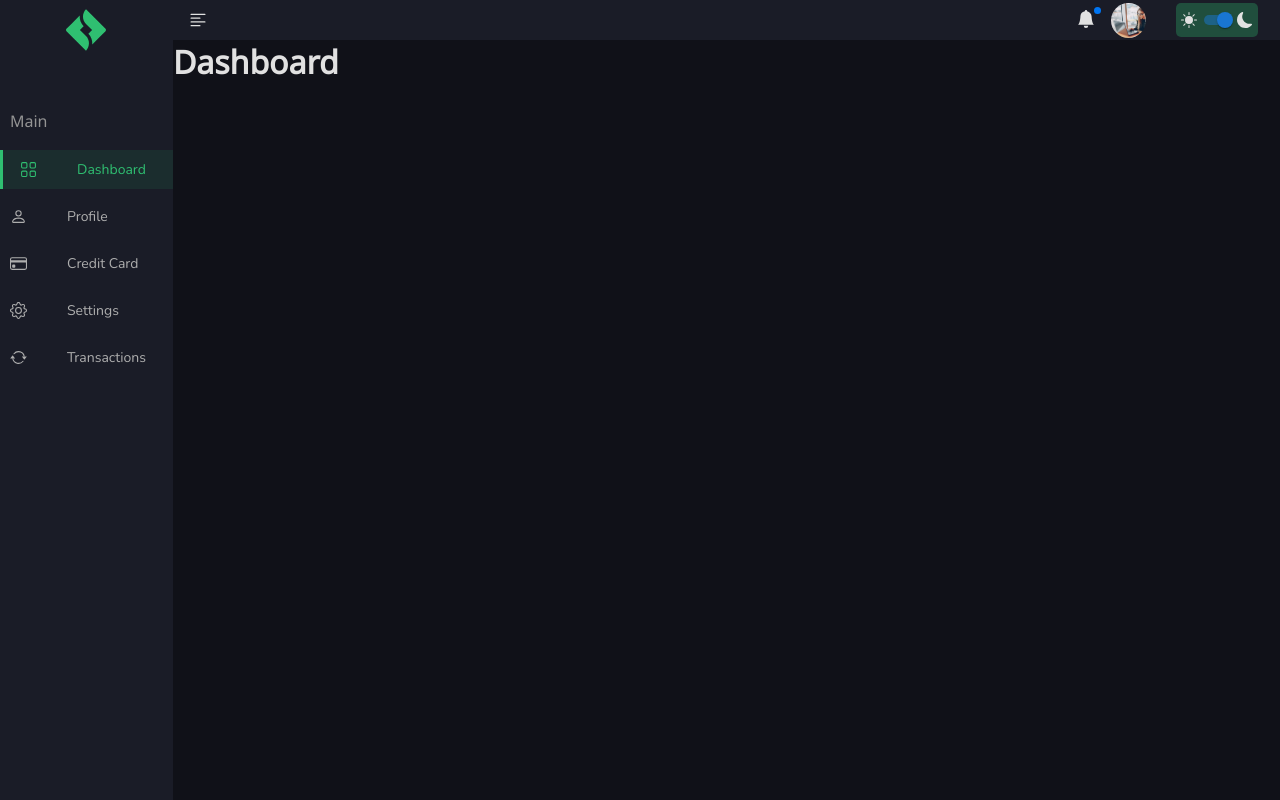
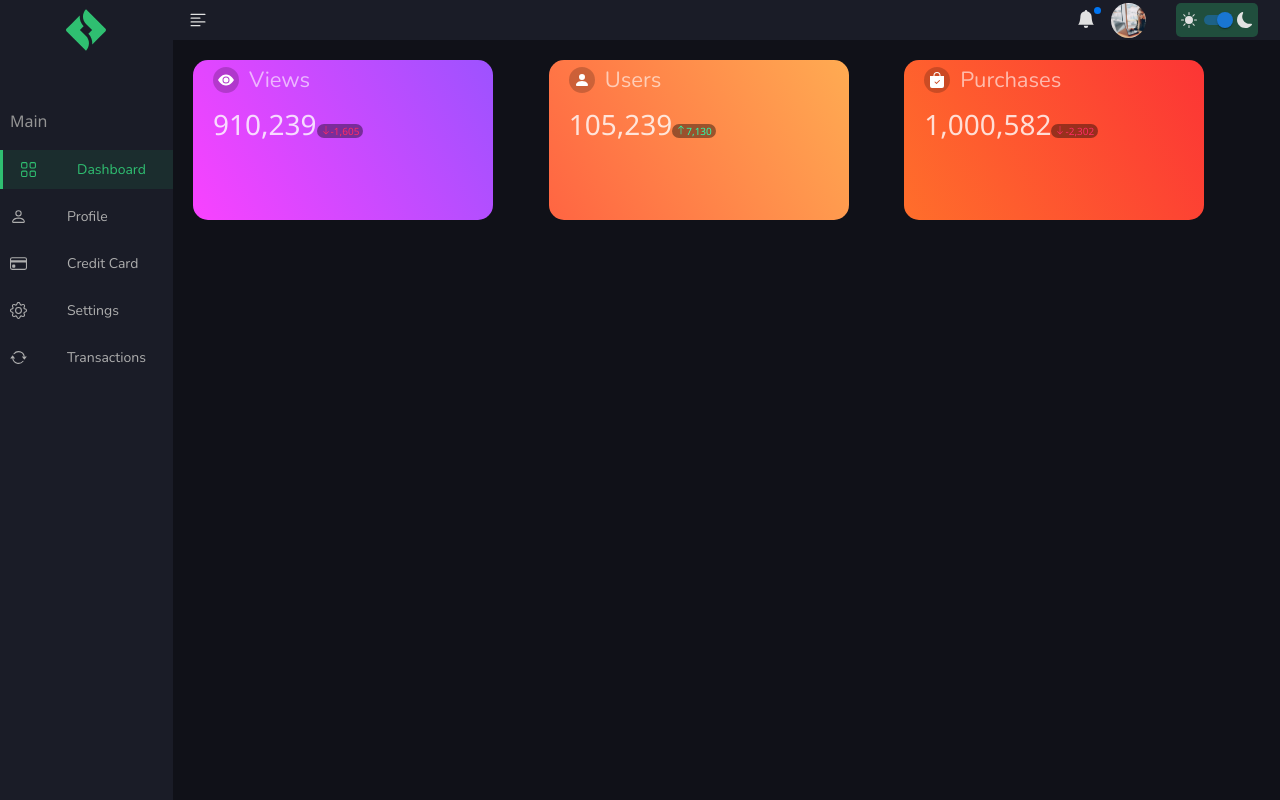
Before and after one commit to Jackson-SM/DashboardPayment, a React (Vite) app: page / in a window 1280 px wide. Built offline with nearby package versions, Linux system fonts and the light colour scheme.

Commit message:
cards dashboard

```diff
--- a/src/pages/Dashboard/Content/Main/styles.ts
+++ b/src/pages/Dashboard/Content/Main/styles.ts
@@ -1,4 +1,5 @@
 import styled from 'styled-components';
 
 export const MainContainer = styled.main`
+  padding: 20px;
 `;
--- /dev/null
+++ b/src/pages/Dashboard/Sections/DashboardSection/Components/Card/Card.tsx
@@ -0,0 +1,41 @@
+import React from 'react'
+import { BsArrowDown, BsArrowUp } from 'react-icons/bs';
+import { CardStyle } from './styles'
+
+
+type CardPropsCustom = {
+  children?: React.ReactNode;
+  title: string;
+  icon: JSX.Element;
+  numbers: number;
+  last_increase: number;
+}
+type CardProps = React.ComponentProps<typeof CardStyle> & CardPropsCustom;
+
+export const Card = ({ children, title, icon, numbers, last_increase,...rest }: CardProps) => {
+
+  const NumberFormat = Intl.NumberFormat();
+  const numbers_format = NumberFormat.format(numbers);
+  const last_increase_format = NumberFormat.format(last_increase);
+
+  const increase_negative = { color: '#2BFFAE' }
+  const increase_positive = { color: '#FF2B64' }
+
+  return (
+    <CardStyle {...rest}>
+      <div className="top">
+        <div className="icon">
+          {icon}
+        </div>
+        <span className="title">{title}</span>
+      </div>
+      <div className="info">
+        <span className="numbers">{numbers_format}</span>
+        <span className="last_mounth_increase" style={last_increase < 0 ? {...increase_positive} : { ...increase_negative }}>
+          { last_increase < 0 ? <BsArrowDown /> : <BsArrowUp /> }
+          {last_increase_format}
+        </span>
+      </div>
+    </CardStyle>
+  )
+}
--- /dev/null
+++ b/src/pages/Dashboard/Sections/DashboardSection/Components/Card/styles.ts
@@ -0,0 +1,81 @@
+import { darken, transparentize } from 'polished';
+import styled from 'styled-components';
+
+type VariantCards = {
+  gradient?: string;
+}
+
+export const CardStyle = styled.div<VariantCards>`
+  width: 300px;
+  height: 160px;
+
+  padding: 5px;
+  padding-left: 20px;
+
+  display: flex;
+  flex-direction: column;
+
+  gap: 10px;
+
+  background: linear-gradient(240deg,${props => props.theme.colors.secundary},${props => props.theme.colors.primary});
+  color: white;
+
+  border-radius: 15px;
+
+  & .top {
+    display: flex;
+    align-items: center;
+    gap: 10px;
+
+    & .title {
+      font-size: 22px;
+      font-family: 'Nunito';
+      color: ${props => transparentize(0.4, 'white')};
+    }
+
+    & .icon {
+      display: flex;
+
+      border-radius: 50%;
+      background: ${props => transparentize(0.8, 'black')};
+
+      width: 26px;
+      height: 26px;
+
+      padding: 5px;
+
+      & svg {
+        height: 100%;
+        width: 100%;
+      }
+    }
+  }
+
+
+  & .info {
+
+    & .numbers {
+      font-size: 28px;
+      color: ${props => transparentize(0.2, 'white')};
+    }
+
+    & .last_mounth_increase {
+      color: ${props => transparentize(0.3, 'white')};
+      font-size: 10px;
+
+      background: ${props => transparentize(0.6, 'black')};
+      border-radius: 10px;
+      padding: 0 4px;
+    }
+  }
+
+  ${ props => props.gradient === 'red' && `
+    background: linear-gradient(240deg, #FC3535,#FF6E2B);
+  `}
+  ${ props => props.gradient === 'purple' && `
+    background: linear-gradient(240deg,#9D52FF,#F942FF);
+  `}
+  ${ props => props.gradient === 'yellow' && `
+    background: linear-gradient(240deg,#FFAB52,#FF6542);
+  `}
+`;
--- a/src/pages/Dashboard/Sections/DashboardSection/index.tsx
+++ b/src/pages/Dashboard/Sections/DashboardSection/index.tsx
@@ -1,7 +1,16 @@
 import React from 'react'
+import { BsBagCheckFill, BsEyeFill, BsFillPersonFill } from 'react-icons/bs'
+import { Card } from './Components/Card/Card'
+import { CardContainer, DashboardSectionContainer } from './styles'
 
 export const DashboardSection = () => {
   return (
-    <div><h1>Dashboard</h1></div>
+    <DashboardSectionContainer>
+      <CardContainer>
+        <Card title="Views" numbers={910239} last_increase={-1605}  icon={<BsEyeFill />} gradient="purple" />
+        <Card title="Users" numbers={105239} last_increase={7130} icon={<BsFillPersonFill />} gradient="yellow" />
+        <Card title="Purchases" numbers={1000582}  last_increase={-2302} icon={<BsBagCheckFill />} gradient="red" />
+      </CardContainer>
+    </DashboardSectionContainer>
   )
 }
--- /dev/null
+++ b/src/pages/Dashboard/Sections/DashboardSection/styles.ts
@@ -0,0 +1,9 @@
+import styled from 'styled-components';
+
+export const DashboardSectionContainer = styled.div`
+`;
+
+export const CardContainer = styled.div`
+  display: grid;
+  grid-template-columns: repeat(3, 1fr);
+`;
```
